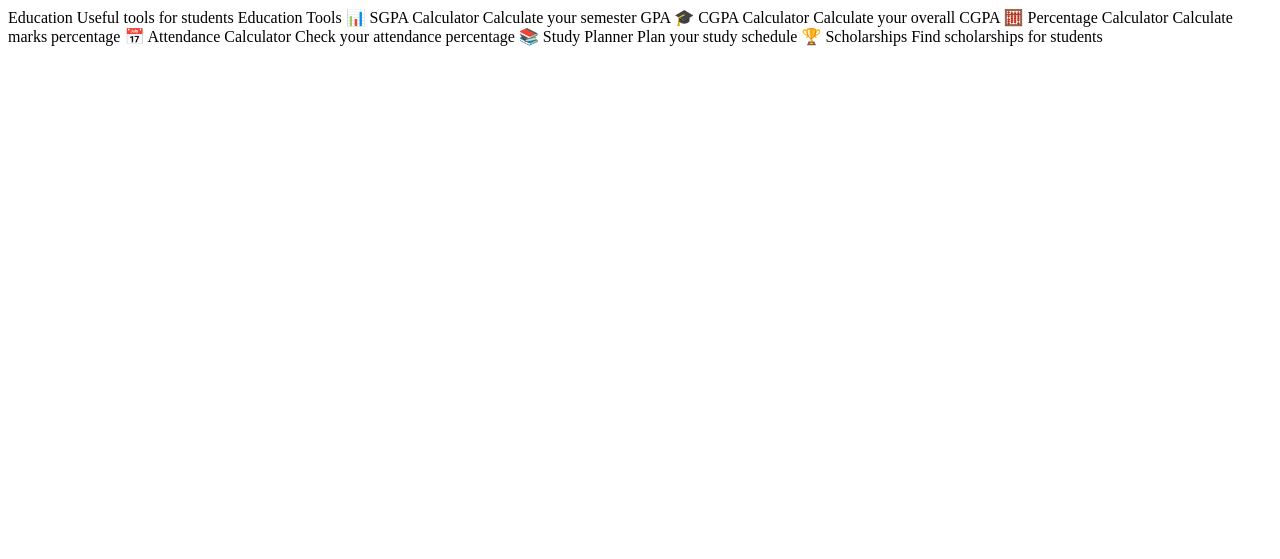
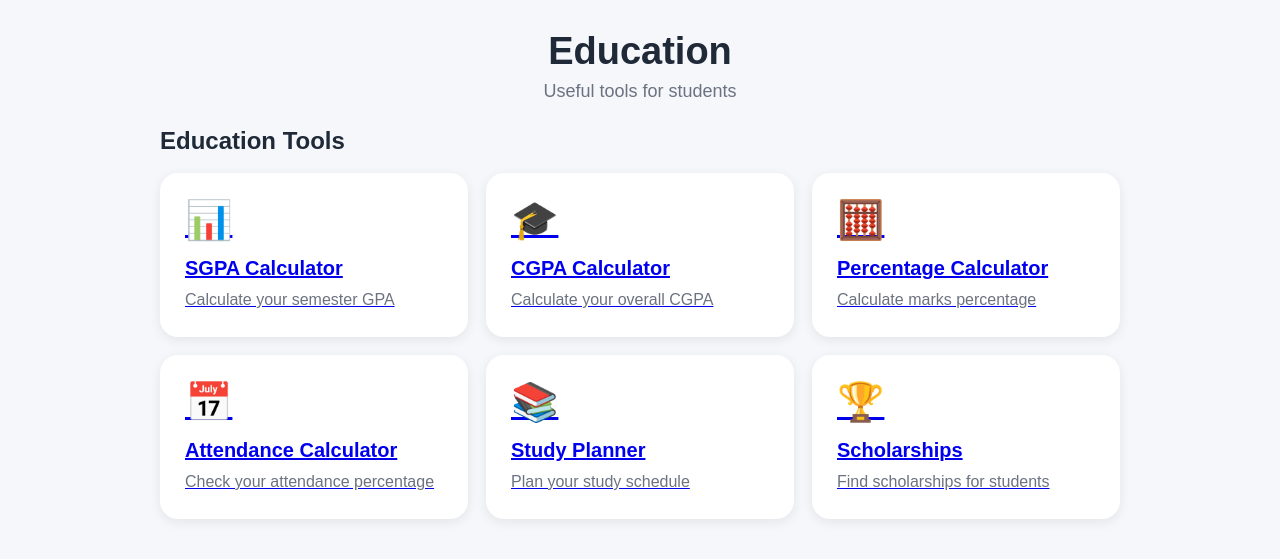
Before and after one commit to madhubsmadhubs09-art/NeedHub, a Flask app: page /education in a window 1280 px wide. Shown: the top 559 px of the page. Run offline with Flask 3, Linux system fonts and the light colour scheme.

Commit message:
Revamp education tools layout in education.html

```diff
--- a/templates/education.html
+++ b/templates/education.html
@@ -1,27 +1,63 @@
-Education
-Useful tools for students
+<!DOCTYPE html>
+<html lang="en">
+<head>
+    <meta charset="UTF-8">
+    <meta name="viewport" content="width=device-width, initial-scale=1.0">
+    <title>Education - NeedHub</title>
+    <link rel="stylesheet" href="{{ url_for('static', filename='style.css') }}">
+</head>
 
-Education Tools
-📊
-SGPA Calculator
-Calculate your semester GPA
+<body>
 
-🎓
-CGPA Calculator
-Calculate your overall CGPA
+<div class="app">
 
-🧮
-Percentage Calculator
-Calculate marks percentage
+    <header>
+        <h1>Education</h1>
+        <p>Useful tools for students</p>
+    </header>
 
-📅
-Attendance Calculator
-Check your attendance percentage
+    <h2>Education Tools</h2>
 
-📚
-Study Planner
-Plan your study schedule
+    <div class="categories">
 
-🏆
-Scholarships
-Find scholarships for students
+    <a href="/sgpa" class="card">
+        <div class="icon">📊</div>
+        <h3>SGPA Calculator</h3>
+        <p>Calculate your semester GPA</p>
+    </a>
+
+        <a href="/cgpa" class="card">
+       <div class="icon">🎓</div>
+       <h3>CGPA Calculator</h3>
+       <p>Calculate your overall CGPA</p>
+      </a>
+        <a href="/percentage" class="card">
+        <div class="icon">🧮</div>
+         <h3>Percentage Calculator</h3>
+         <p>Calculate marks percentage</p>
+        </a>
+
+        <a href="/attendance" class="card">
+        <div class="icon">📅</div>
+        <h3>Attendance Calculator</h3>
+        <p>Check your attendance percentage</p>
+        </a>
+
+        <a href="/study-planner" class="card">
+       <div class="icon">📚</div>
+        <h3>Study Planner</h3>
+        <p>Plan your study schedule</p>
+     </a>
+
+       <a href="/scholarships" class="card">
+    <div class="icon">🏆</div>
+    <h3>Scholarships</h3>
+    <p>Find scholarships for students</p>
+</a>
+
+    </div>
+
+</div>
+
+</body>
+</html>
```
